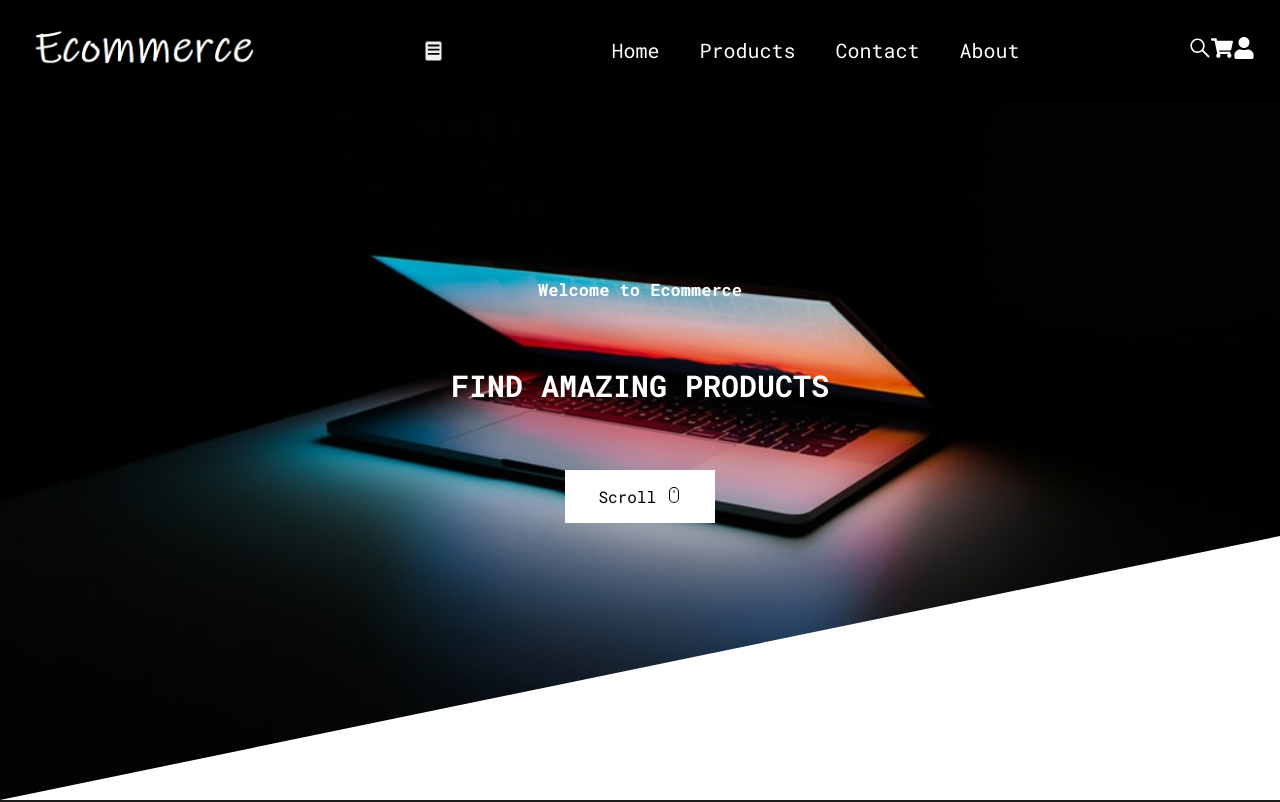
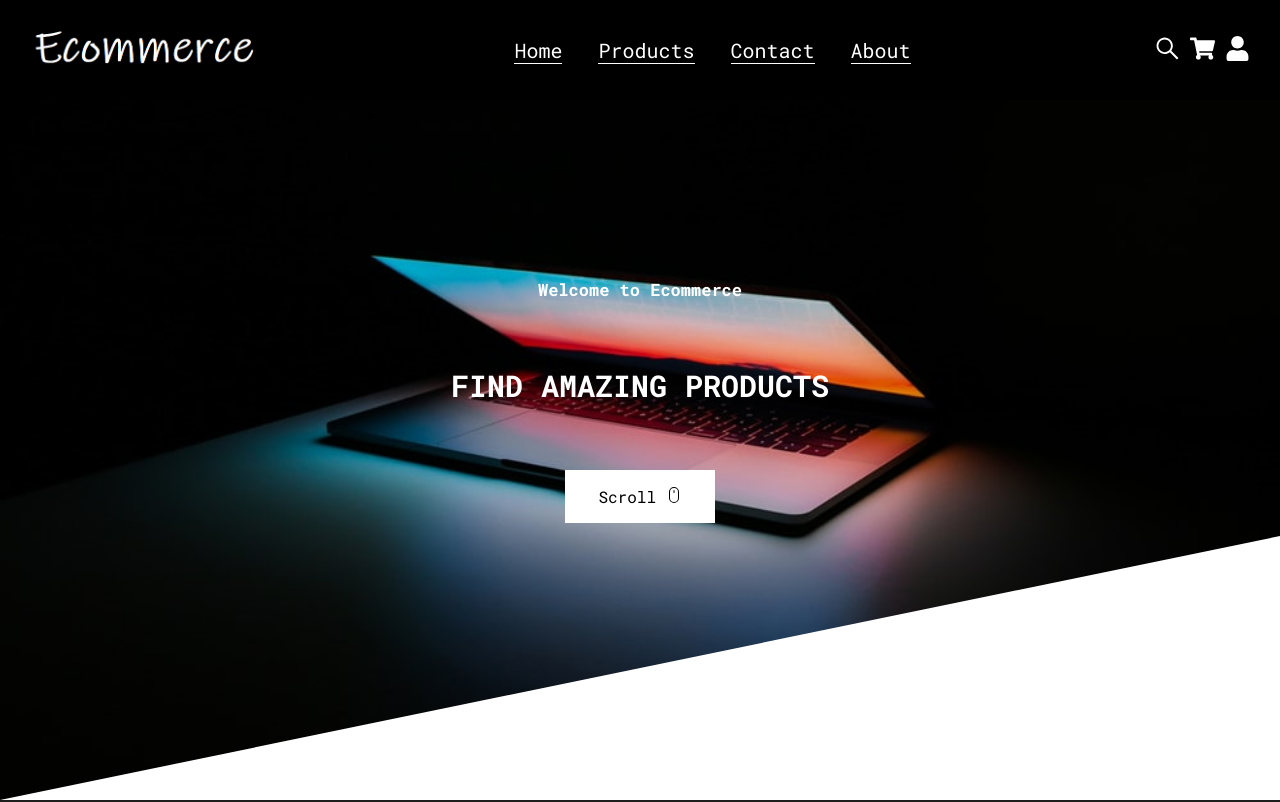
Before and after one commit to gszcode/App, a React (Create React App) app in the folder frontend/: page / in a window 1280 px wide. Shown: the top 802 px of the page. Built offline with nearby package versions, Linux system fonts and the light colour scheme.

Commit message:
navbar responsivo completo

```diff
--- a/frontend/src/components/Navbar/Navbar.scss
+++ b/frontend/src/components/Navbar/Navbar.scss
@@ -1,16 +1,25 @@
+@mixin flex($dflex, $fWrap, $fDirection, $fContent, $aItems) {
+  display: $dflex;
+  flex-wrap: $fWrap;
+  flex-direction: $fDirection;
+  justify-content: $fContent;
+  align-items: $aItems;
+}
+
+$white-color: #fff;
+$black-color: #000;
+$hover-color: rgb(217, 81, 81);
+
 .navbar {
-  display: flex;
-  flex-wrap: wrap;
-  flex-direction: row;
-  justify-content: space-between;
-  align-items: center;
+  @include flex(flex, wrap, row, space-between, center);
   padding: 0 25px;
   position: fixed;
   width: 100%;
   height: 100px;
+  background: $black-color;
   top: 0;
   left: 0;
-  background: #000;
+  z-index: 999;
 
   &__image {
     width: 250px;
@@ -25,38 +34,101 @@
 
   &__menu {
     &__link {
-      margin: 0 20px;
+      margin: 0 18px;
       text-decoration: none;
       font-size: 20px;
-      color: #fff;
+      color: $white-color;
+      border-bottom: 1px solid $white-color;
       transition: border 300ms;
     }
 
     &__link:hover {
-      border-bottom: 1px solid #fff;
+      border-bottom: 1px solid $white-color;
     }
   }
 
   &__icons {
-    width: 100px;
-    display: flex;
-    flex-wrap: wrap;
-    justify-content: space-evenly;
+    @include flex(flex, wrap, row, space-between, stretch);
 
     &__item {
-      font-size: 22px;
-      color: #fff;
+      font-size: 25px;
+      color: $white-color;
       cursor: pointer;
+      margin: 0 5px;
+      transition: color 300ms;
     }
+
+    &__item:hover {
+      color: $hover-color;
+    }
+  }
+
+  &__bars--mobile {
+    display: none;
   }
 }
 
 @media screen and (max-width: 1000px) {
   .navbar {
-    display: none;
-  }
+    justify-content: space-around;
 
-  .navbar__mobile {
-    display: block;
+    &__menu--mobile,
+    &__icons--mobile {
+      display: none;
+    }
+
+    &__menu {
+      position: absolute;
+      top: 100px;
+      width: 100%;
+      @include flex(flex, nowrap, column, space-between, center);
+      background-color: $white-color;
+
+      &__link {
+        width: 100%;
+        text-align: center;
+        padding: 15px 0;
+        color: $black-color;
+        transition: all 300ms;
+        font-weight: 500;
+      }
+
+      &__link:hover {
+        background-color: $black-color;
+        color: $white-color;
+      }
+    }
+
+    &__icons {
+      position: absolute;
+      top: 324px;
+      background-color: $white-color;
+      width: 100%;
+      padding: 20px 25px;
+      border-top: 1px solid #ccc;
+      transition: all 300ms;
+
+      &__item {
+        color: $black-color;
+        font-size: 25px;
+      }
+    }
+
+    &__bars--mobile {
+      display: block;
+    }
+
+    &__bars__button--mobile {
+      cursor: pointer;
+      color: $white-color;
+      font-size: 30px;
+      background-color: $black-color;
+      border: none;
+      transition: color 300ms;
+    }
+
+    &__bars__button--mobile:hover {
+      color: $hover-color;
+    }
   }
 }
```
